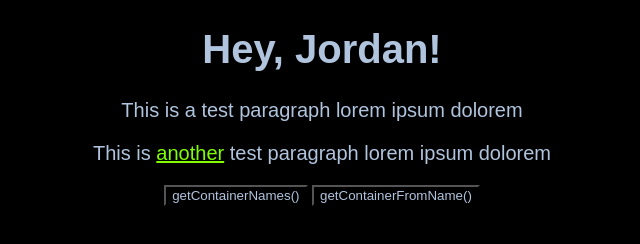
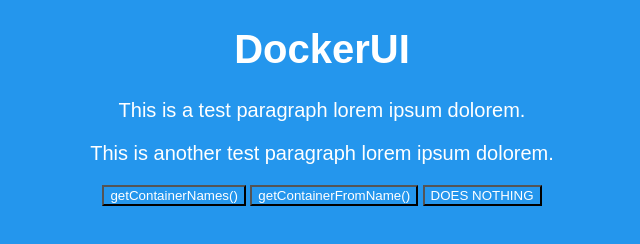
Before and after one commit to lucianfreeze/DockerUI, an Electron app: page index.html in a window 800 px wide. Shown: the whole page, without its empty margins (78-718 px from the left). Drawn offline with Linux system fonts and the light colour scheme; no server answers.

Commit message:
Readded package-lock

```diff
--- a/index.html
+++ b/index.html
@@ -1,18 +1,19 @@
 <!DOCTYPE html>
 <html>
     <head>
-    <title>AHAB DUI</title>
+    <title>DockerUI</title>
     <meta charset="utf-8" />
     <link rel="stylesheet" type="text/css" href="main.css" />
     <script src="./main.js"></script>
 </head>
 
 <body>
-    <h1>Hey, Jordan!</h1>
-    <p>This is a test paragraph lorem ipsum dolorem</p>
-    <p>This is <a href="https://google.com">another</a> test paragraph lorem ipsum dolorem</p>
+    <h1>DockerUI</h1>
+    <p>This is a test paragraph lorem ipsum dolorem.</p>
+    <p>This is another test paragraph lorem ipsum dolorem.</p>
     <button onclick="getContainerNames()">getContainerNames()</button>
     <button onclick="getContainerFromName()">getContainerFromName()</button>
+    <button onclick="">DOES NOTHING</button>
 
 </body>
 
--- a/main.css
+++ b/main.css
@@ -1,7 +1,7 @@
 * {
     font-family: sans-serif;
-    background: Black;
-    color: lightsteelblue;
+    background: #2496ED;
+    color: white;
     text-align: center;
 }
 
@@ -14,6 +14,6 @@ h1 {
     font-size: 40px;
 }
 
-a {
-    color: chartreuse;
+button {
+    border-color: black;
 }
--- a/main.js
+++ b/main.js
@@ -2,7 +2,9 @@ const {
   app,
   BrowserWindow
 } = require('electron')
+
 var Docker = require('dockerode');
+
 var docker = new Docker({
   host: '127.0.0.1',
   port: 2375
@@ -42,9 +44,9 @@ function getContainerFromName() {
   console.log(docker.getContainers());
 }
 
-function getContainerNames() {
+function getContainerId() {
   docker.listContainers(function (err, containers) {
-    console.log(containers[0]);
+    console.log(containers[1].Id);
   });
 }
 
```
Also changed, not shown: 2 other files.
